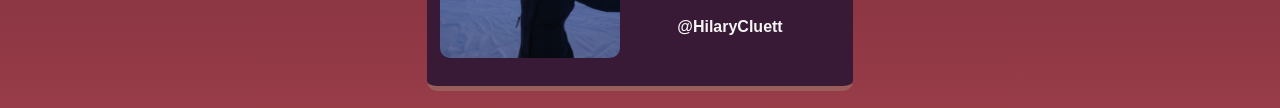
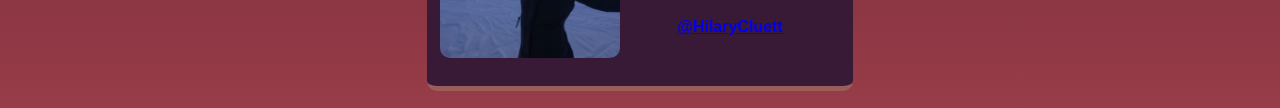
Before and after one commit to HiLyBots/my-hometown, a website built with Vite: page index.html in a window 1280 px wide. Shown: the part 1341-1449 px from the top of the page. Built offline with nearby package versions, Linux system fonts and the light colour scheme.

Commit message:
commit Twitter link

```diff
--- a/index.html
+++ b/index.html
@@ -70,7 +70,7 @@
                 <div>
                     <h3>Hi, I'm Hilary.</h3>
                     <p class="guide-text">"I will guide you through the city, and take you to the secret spots."</p>
-                    <h4>@HilaryCluett</h4>
+                    <h4><a href="https://twitter.com/HilaryCluett">@HilaryCluett</a></h4>
                 </div>
             </div>
         </div>
```
